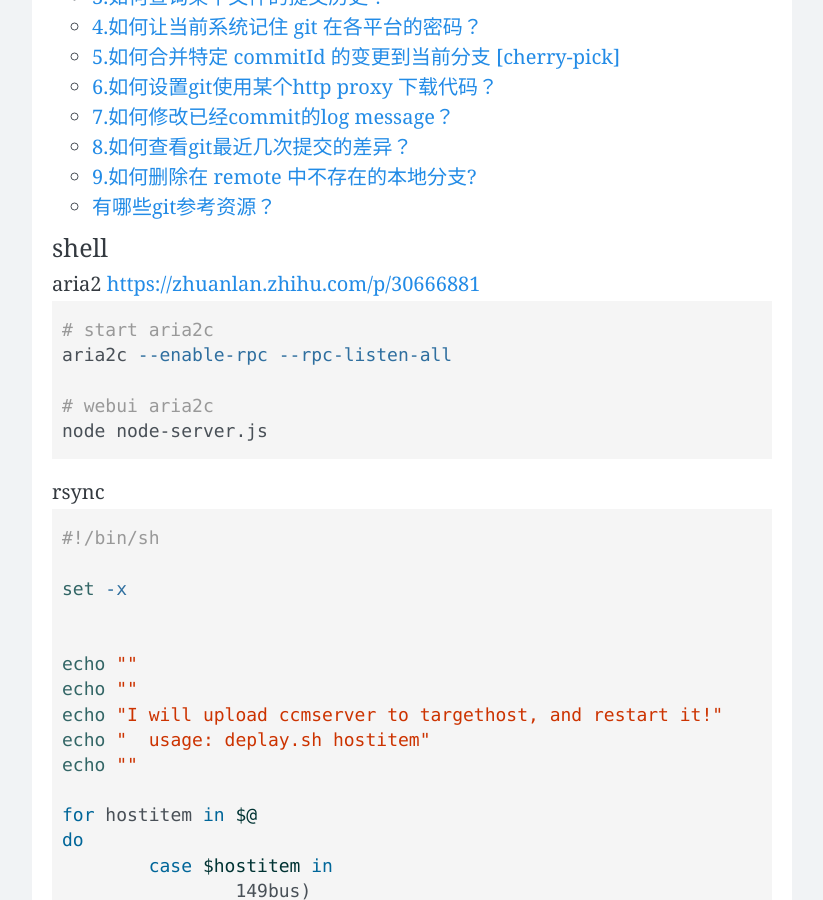
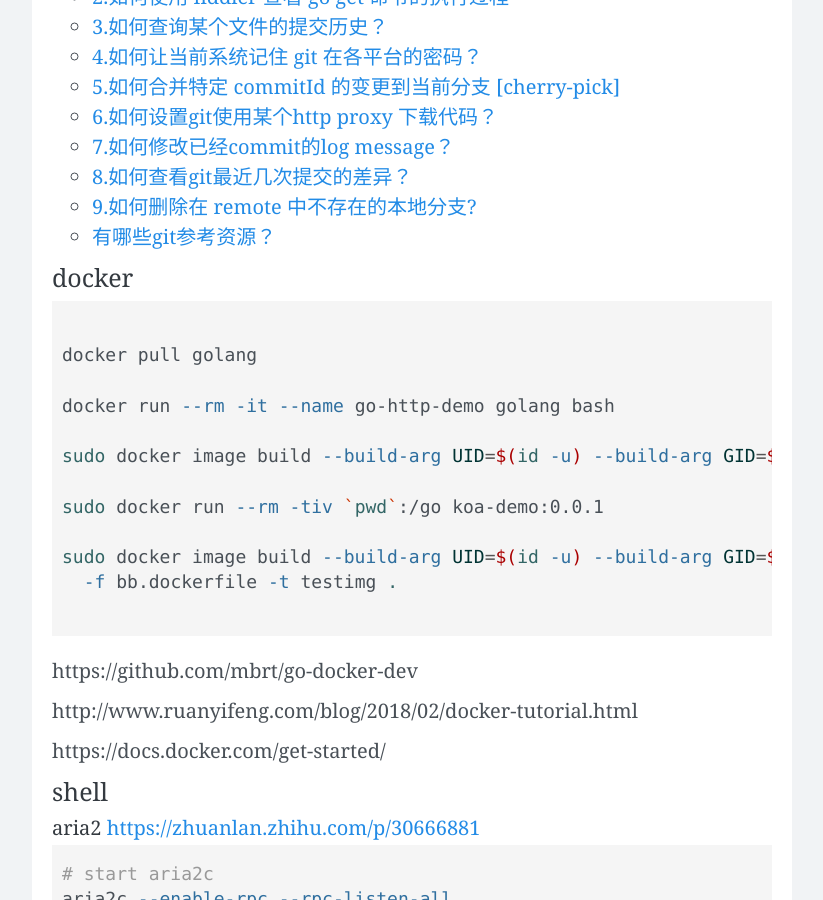
Before and after one commit to wangtiga/wangtiga.github.io, a Jekyll site: the page built from _posts/2019-09-17-linux_command.md, in a window 1280 px wide and 900 px high, scrolled down 839 px. Shown: the whole window, without its empty margins (228-1051 px from the left). Built offline with Jekyll 4.4.1, drawn with Linux system fonts in a browser that asks for light colours; nearby versions of some CDN libraries; comment, search, counter and statistics services are not loaded.

Commit message:
updated from r1

````diff
--- a/_posts/2019-09-17-linux_command.md
+++ b/_posts/2019-09-17-linux_command.md
@@ -7,6 +7,59 @@ tags:  linux
 
 * category
 {:toc}
+
+
+
+
+
+
+
+
+
+
+
+
+
+
+
+
+
+
+
+### docker
+
+```shell
+
+docker pull golang
+
+docker run --rm -it --name go-http-demo golang bash
+
+sudo docker image build --build-arg UID=$(id -u) --build-arg GID=$(id -g)  -t koa-demo:0.0.1 .
+
+sudo docker run --rm -tiv `pwd`:/go koa-demo:0.0.1
+
+sudo docker image build --build-arg UID=$(id -u) --build-arg GID=$(id -g) \
+  -f bb.dockerfile -t testimg .
+
+```
+
+https://github.com/mbrt/go-docker-dev
+
+http://www.ruanyifeng.com/blog/2018/02/docker-tutorial.html
+
+https://docs.docker.com/get-started/
+
+
+
+
+
+
+
+
+
+
+
+
 
 
 
````
Also changed, not shown: _previews/high_performance_go_workshop.md (+8 -0 lines).
